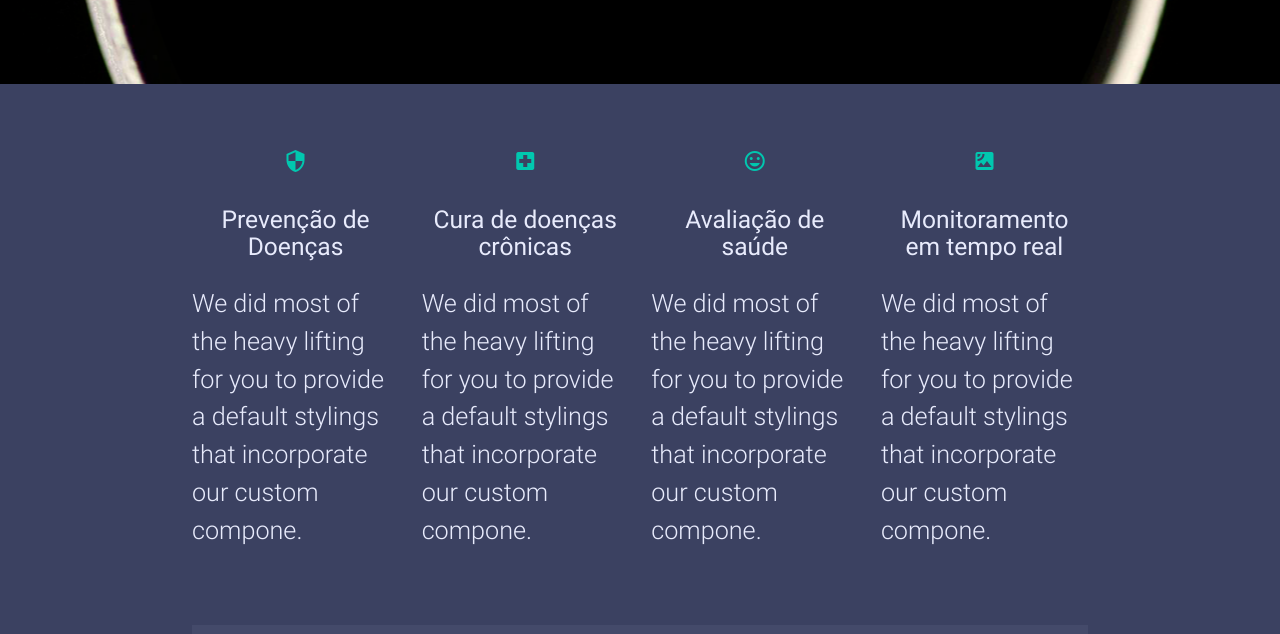
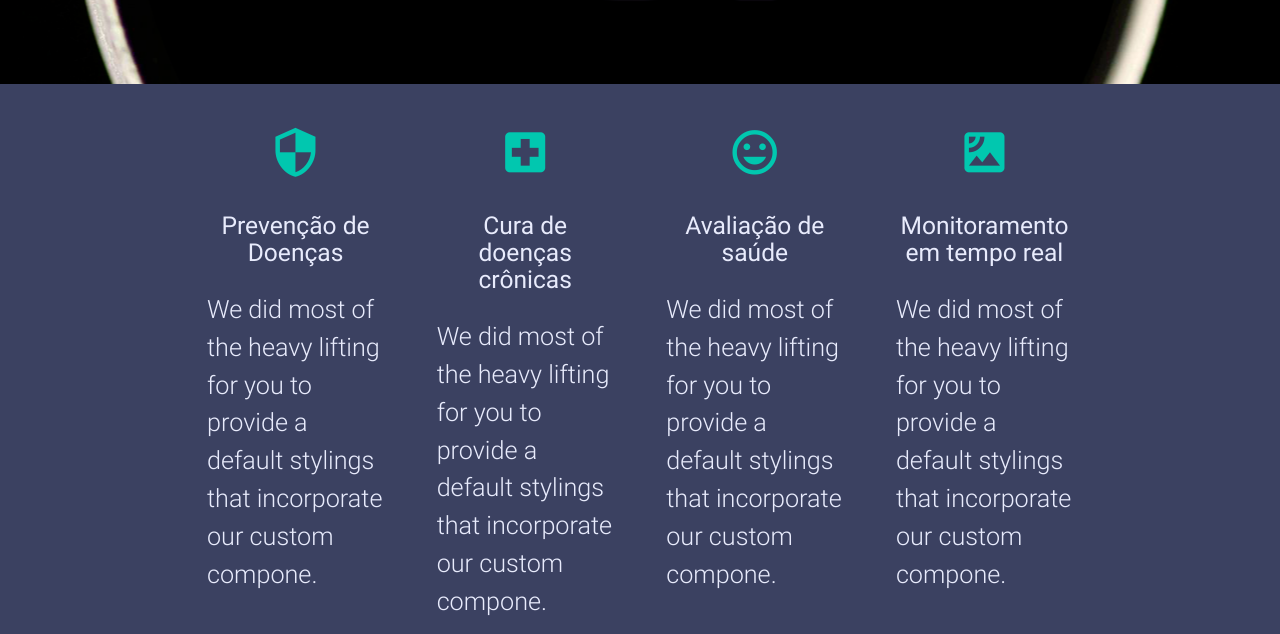
Before and after one commit to adilsontavares/apocachip, a plain HTML site: page index.html in a window 1280 px wide. Shown: the part 780-1414 px from the top of the page. Drawn offline with nearby package versions, Linux system fonts and the light colour scheme.

Commit message:
icon size changed

```diff
--- a/css/mystylesheet.css
+++ b/css/mystylesheet.css
@@ -45,6 +45,13 @@ Cinza auxliar -> #44485D*/
 
 .text-apocachip-white{
   color: #E8EBFC;
+}
+
+.icon-block {
+  padding: 0 15px;
+}
+.icon-block .material-icons {
+  font-size: inherit;
 }
 
 section.parallax-loezer{
```
